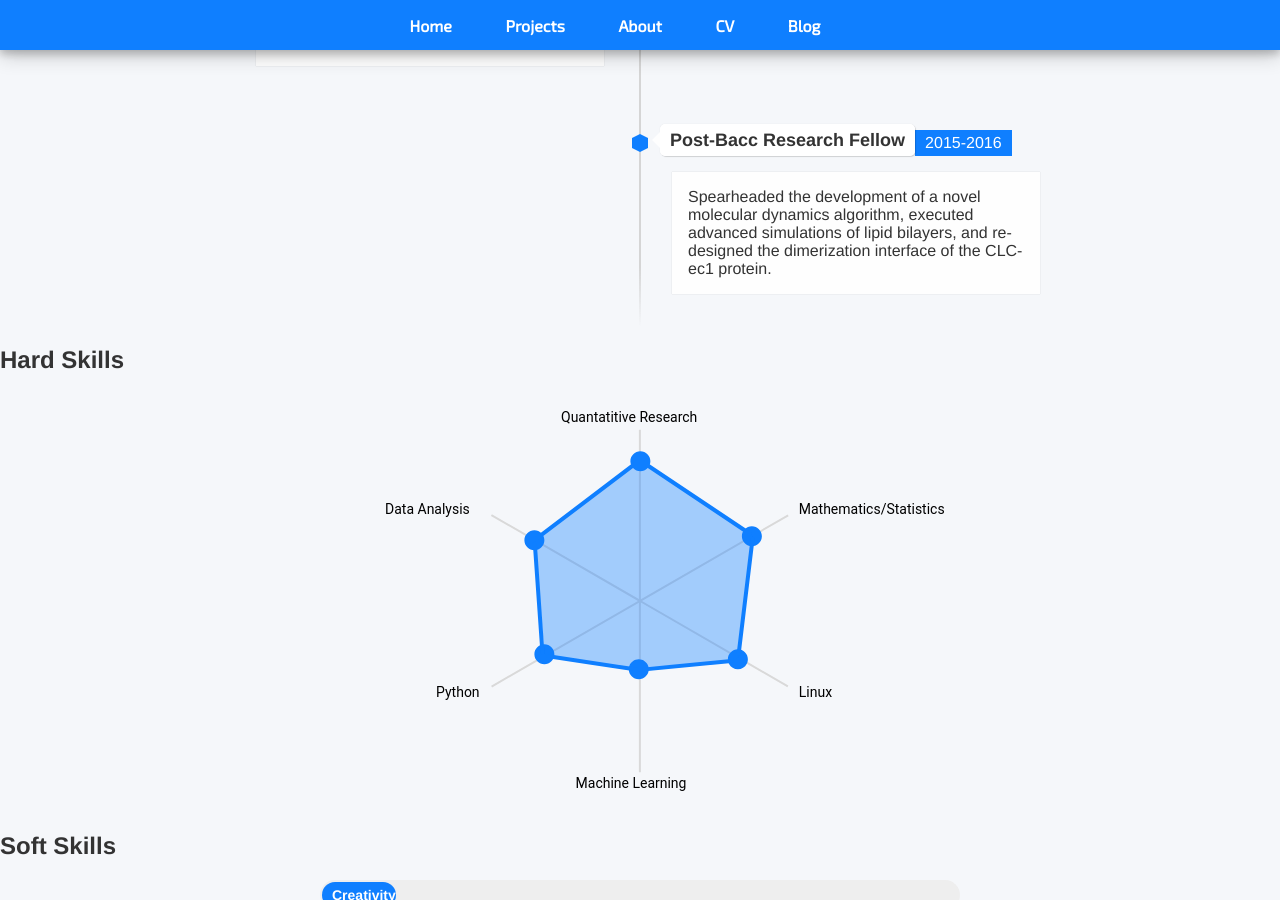
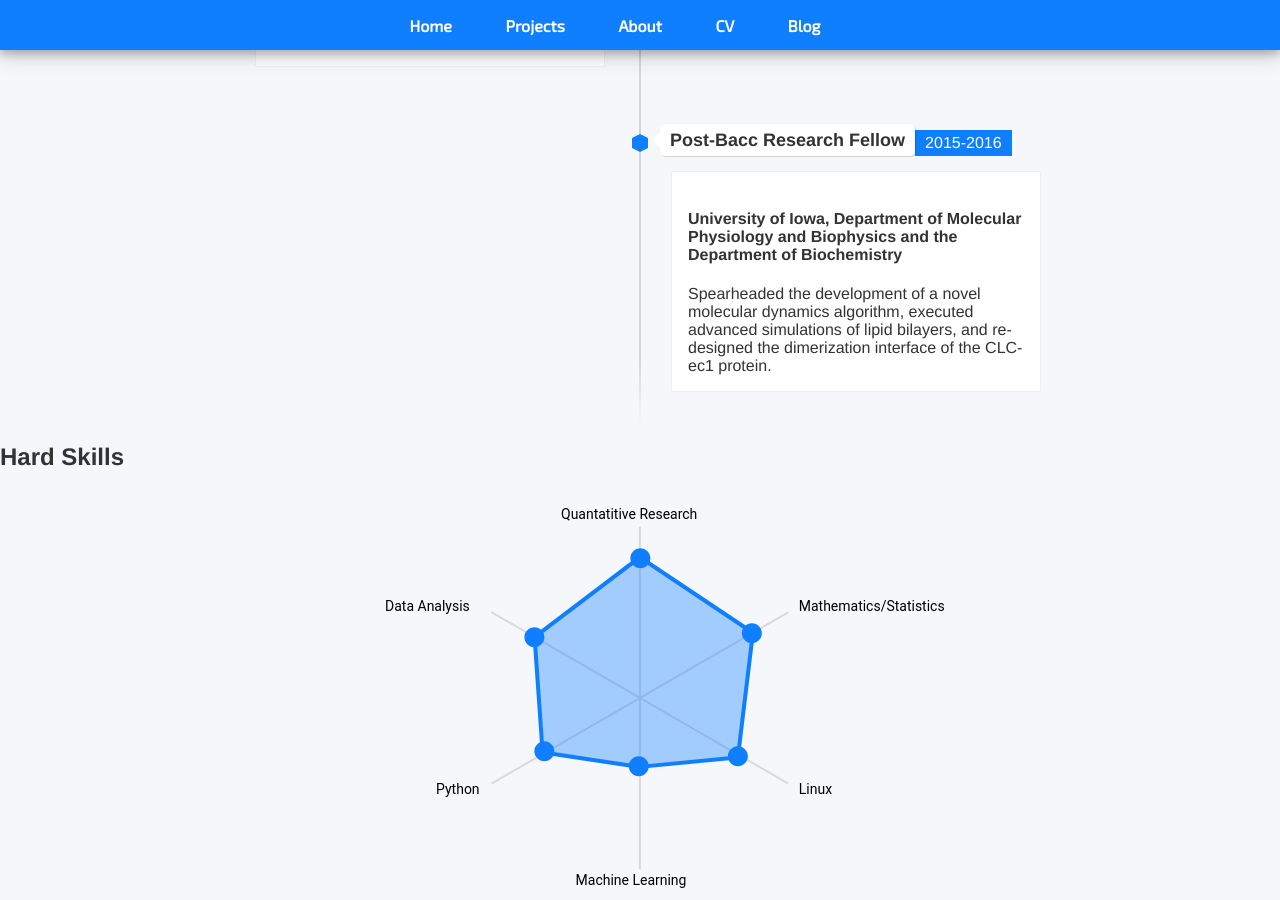
Before and after one commit to mayabenowitz/mayabenowitz.github.io, a Jekyll site: the page built from index.html, in a window 1280 px wide and 900 px high, scrolled down 1368 px. Built offline with Jekyll 4.4.1, drawn with Linux system fonts in a browser that asks for light colours; nearby versions of some CDN libraries.

Commit message:
Update index.html

```diff
--- a/index.html
+++ b/index.html
@@ -17,7 +17,8 @@ title: Maya Benowitz
         <span class="time-wrapper"><span class="time">2018-2019</span></span>
       </div>
       <div class="desc">Pursued my curiosity of machine learning and developed a novel graph-based kernel for the SVM--under review at the prestigious Journal of Graph Theory.
-      After some adventurous self-teaching, I discovered my passion for Edtech and Gamification!
+
+        After some adventurous self-teaching, I discovered my passion for Edtech and Gamification!
       </div>
     </div>
   </li>
@@ -30,8 +31,7 @@ title: Maya Benowitz
         <span class="flag">CTO & Co-Founder</span>
         <span class="time-wrapper"><span class="time">2016-2018</span></span>
       </div>
-      <div class="desc"><h4>Benowitz International Glass Products</h4>
-      Launched a family startup that specializes in importing and delivering heavy architectural glass from 30+ factories across the globe.
+      <div class="desc"><h4>Benowitz International Glass Products</h4>Launched a family startup that specializes in importing and delivering heavy architectural glass from 30+ factories across the globe.
       </div>
     </div>
   </li>
@@ -44,7 +44,7 @@ title: Maya Benowitz
         <span class="flag">Post-Bacc Research Fellow</span>
         <span class="time-wrapper"><span class="time">2015-2016</span></span>
       </div>
-      <div class="desc">Spearheaded the development of a novel molecular dynamics algorithm, executed advanced simulations of lipid bilayers, and re-designed the dimerization interface of the CLC-ec1 protein.</div>
+      <div class="desc"><h4>University of Iowa, Department of Molecular Physiology and Biophysics and the Department of Biochemistry</h4>Spearheaded the development of a novel molecular dynamics algorithm, executed advanced simulations of lipid bilayers, and re-designed the dimerization interface of the CLC-ec1 protein.</div>
     </div>
   </li>
 </ul>
```
